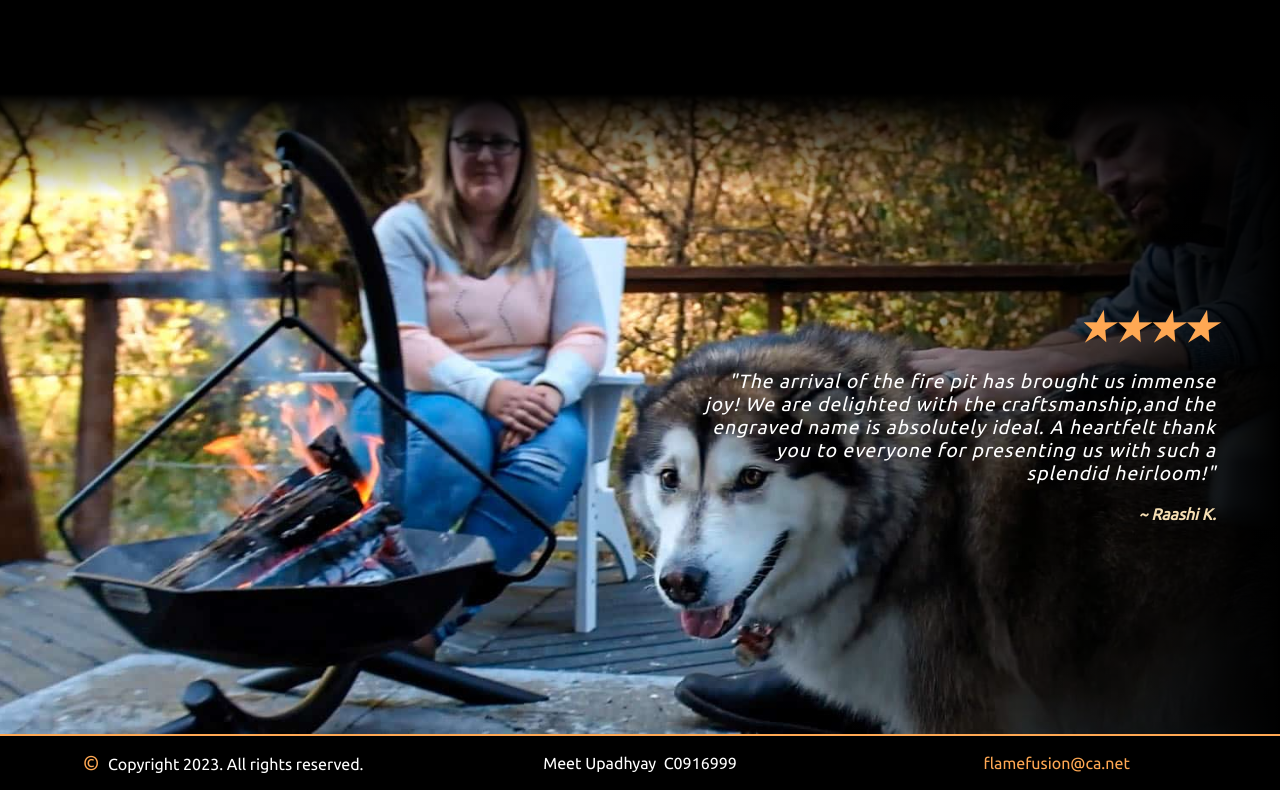
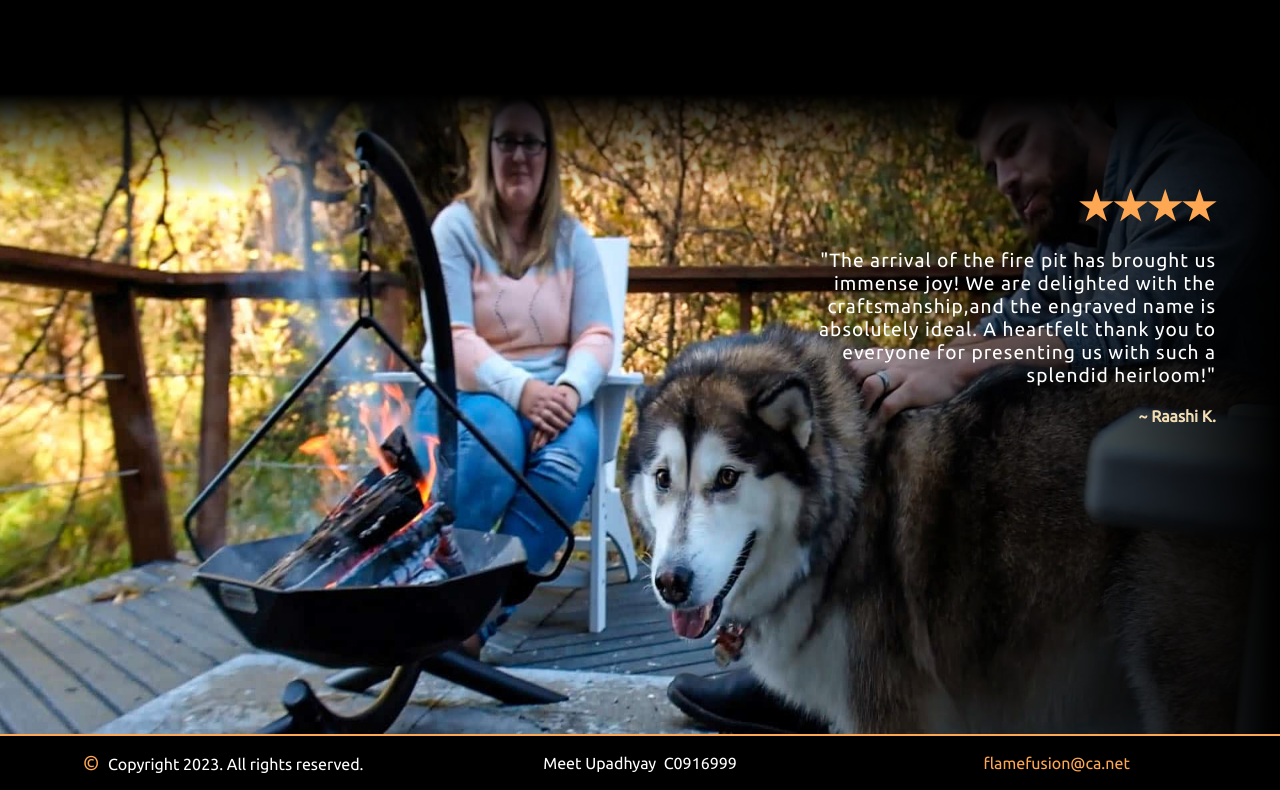
Before and after one commit to LCF2335/LCF2335.github.io, a plain HTML site: page about.html in a window 1280 px wide. Shown: the part 2693-3483 px from the top of the page. Drawn offline with Linux system fonts and the light colour scheme.

Commit message:
Update about.css

```diff
--- a/css/about.css
+++ b/css/about.css
@@ -279,19 +279,17 @@ p {
 .last_box img {
     width: 100%;
     height: 100%;
-    object-fit: cover;
 }
 
 .testimonial {
     position: absolute;
-    top: 50%;
-    left: 75%;
+    top: 0;
     color: white;
-    font-style: italic;
-    transform: translate(-50%, -50%);
     font-size: larger;
     text-align: right;
-    width: 40%;
+    width: 35%;
+    margin-left: 60%;
+    margin-top: 7%;
 }
 
 .testimonial h1 {
```
